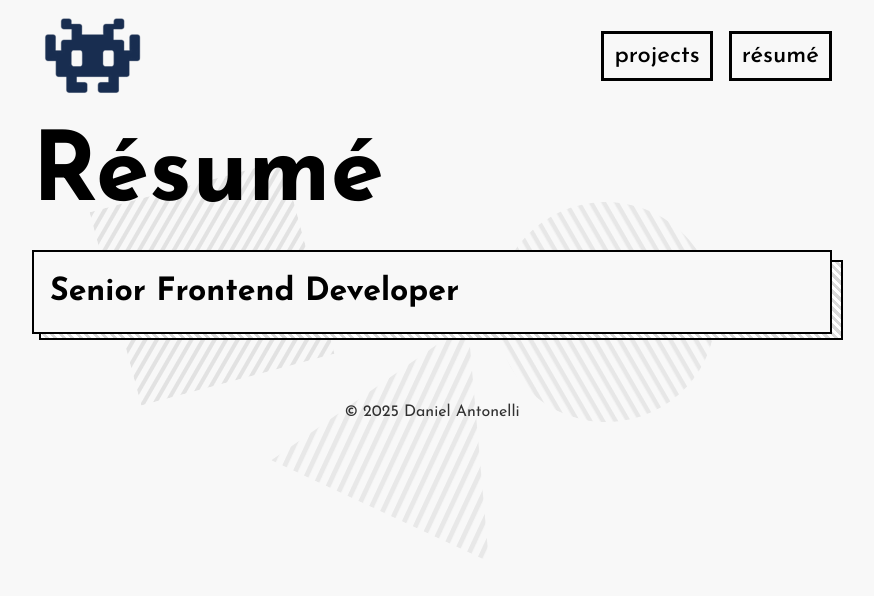
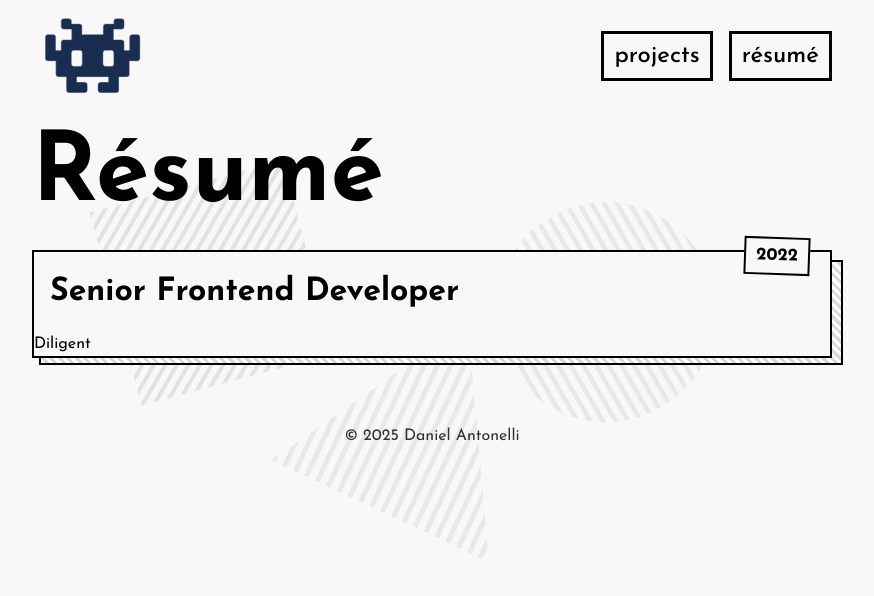
Before and after one commit to dan-antonelli/dantonelli-portfolio, a React (Vite) app: page /cv in a window 1280 px wide. Shown: the top 596 px of the page, without its empty margins (208-1082 px from the left). Built offline with nearby package versions, Linux system fonts and the light colour scheme.

Commit message:
style job-date

```diff
--- a/src/App.css
+++ b/src/App.css
@@ -329,6 +329,19 @@ a:focus::after {
   position: relative;
   background-color: #f8f8f8;
   margin-bottom: 2rem;
+}
+
+.job-date {
+  position: absolute;
+  top: -15px;
+  right: 20px;
+  background-color: #f8f8f8;
+  border: 2px solid #000;
+  padding: 4px 10px;
+  font-weight: 700;
+  font-size: 1.1rem;
+  z-index: 2;
+  transform: rotate(2deg);
 }
 
 .project-description-container, .job-description-container {
--- a/src/components/CVCard.tsx
+++ b/src/components/CVCard.tsx
@@ -23,16 +23,19 @@ export default function CVCard({
 }: Props) {
   return (
     <article className="job">
+      <div className="job-date">{date}</div>
       <div className="job-title">
         <h3>{position}</h3>
       </div>
       <div>
         <a
-          href={`/${workplaceUrl}`}
+          href={workplaceUrl}
           target="_blank"
           rel="noopener noreferrer"
           className="project-image-anchor"
-        />
+        >
+          {workplace}
+        </a>
       </div>
     </article>
   );
```
